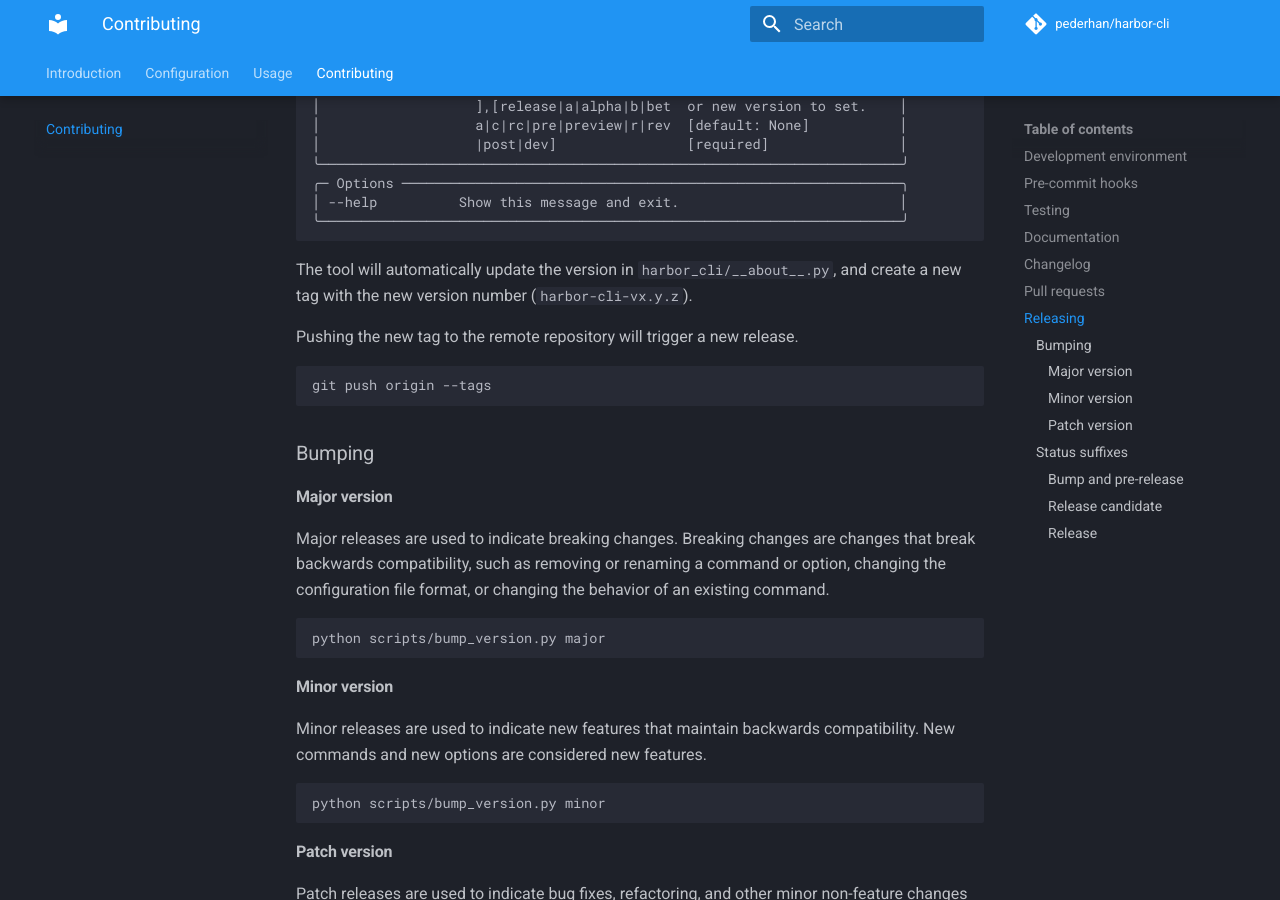
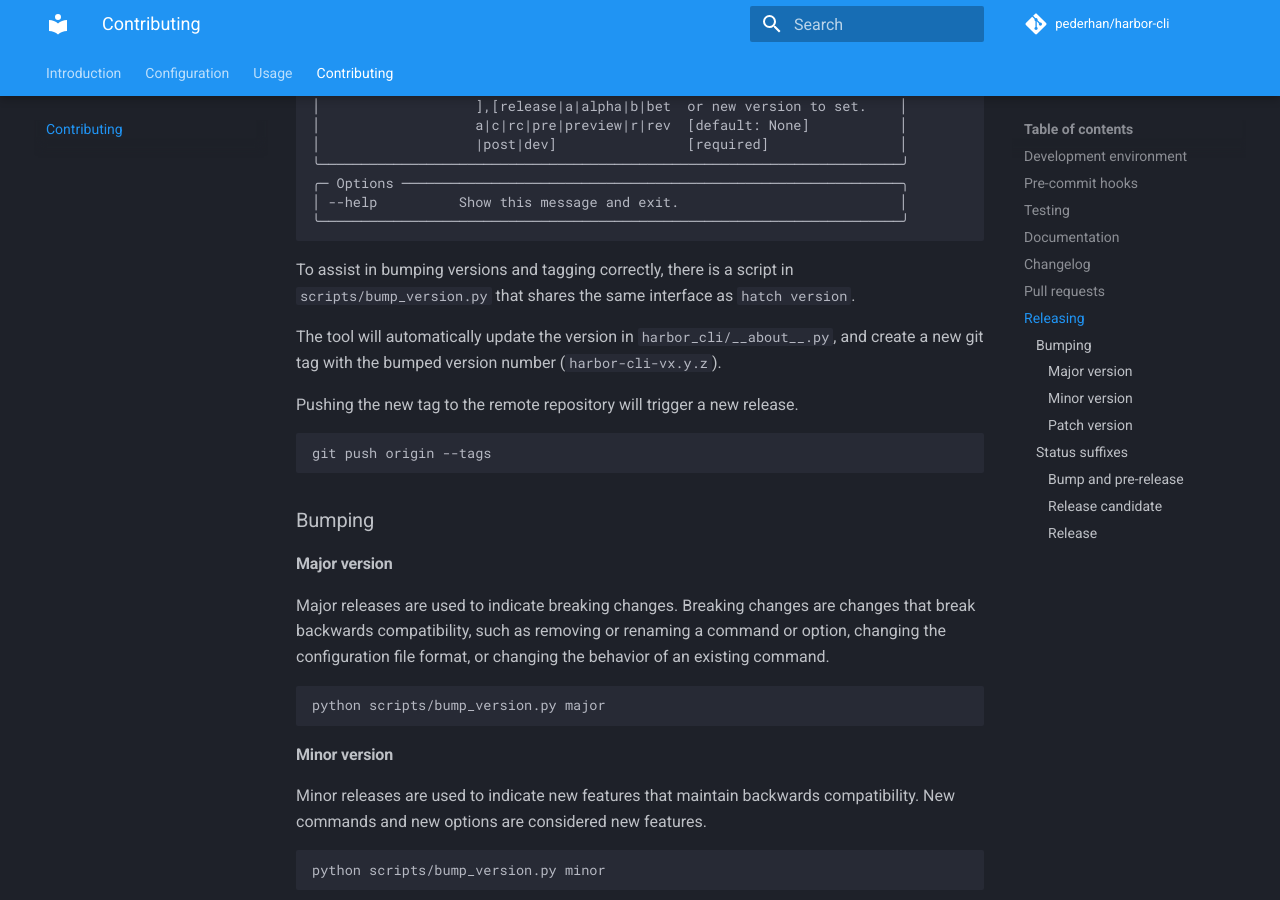
Before and after one commit to unioslo/harbor-cli, an MkDocs documentation site: the page built from docs/contributing.md, in a window 1280 px wide and 900 px high, scrolled down 2283 px. Built offline with MkDocs 1.6.1 and Material for MkDocs 9.7.7, drawn with Linux system fonts in a browser that asks for light colours; comment, search, counter and statistics services are not loaded.

Commit message:
Docs: Clarify purpose of script

````diff
--- a/docs/contributing.md
+++ b/docs/contributing.md
@@ -106,7 +106,9 @@ $ python scripts/bump_version.py --help
 
 ```
 
-The tool will automatically update the version in `harbor_cli/__about__.py`, and create a new tag with the new version number (`harbor-cli-vx.y.z`).
+To assist in bumping versions and tagging correctly, there is a script in `scripts/bump_version.py` that shares the same interface as `hatch version`.
+
+The tool will automatically update the version in `harbor_cli/__about__.py`, and create a new git tag with the bumped version number (`harbor-cli-vx.y.z`).
 
 Pushing the new tag to the remote repository will trigger a new release.
 
````
